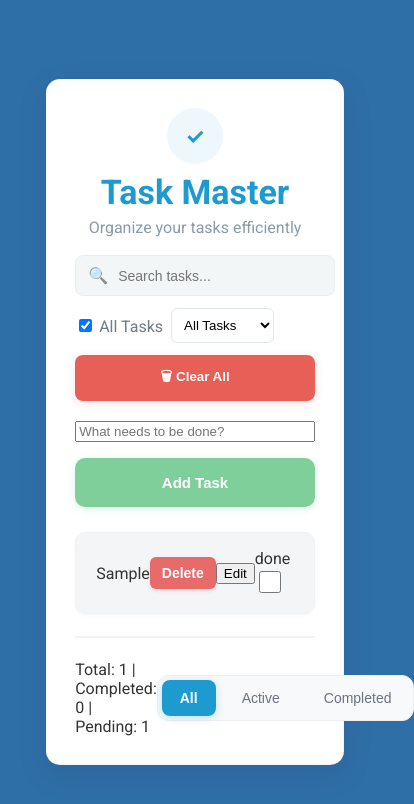
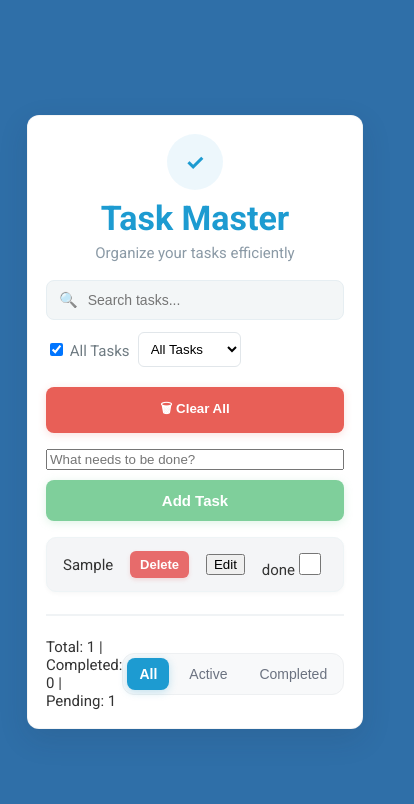
Before and after one commit to anasn77/toDoList, a plain HTML site: page index.html in a window 390 px wide. Both pictures are taken after typing "Sample" into the empty fields and a click on the button "Add Task". Shown: the whole page, 414 px wide, since content can reach past the window. Drawn offline with Linux system fonts and the light colour scheme.

Commit message:
Improve mobile responsive design - Fix task layout and Clear button positioning

```diff
--- a/style.css
+++ b/style.css
@@ -36,11 +36,38 @@ html,body{height:100%;margin:0;font-family:Roboto, system-ui, -apple-system, "Se
 .tagline{margin:6px 0 0;color:#8b9aa6;font-weight:400}
 
 /* Controls */
-.controls{display:flex;align-items:center;justify-content:space-between;margin:16px 0}
-.left-controls{display:flex;gap:12px;align-items:center}
-.search{display:flex;align-items:center;background:#f3f6f7;border:1px solid #e6eef2;padding:10px 12px;border-radius:8px;min-width:260px}
+.controls {
+  display: flex;
+  align-items: flex-start;
+  justify-content: space-between;
+  margin: 16px 0;
+  flex-wrap: wrap;
+  gap: 12px;
+}
+.left-controls{
+  display: flex;
+  gap: 12px;
+  align-items: center;
+  flex: 1;
+}
+.search{
+  display:flex;
+  align-items:center;
+  background:#f3f6f7;
+  border:1px solid #e6eef2;
+  padding:10px 12px;
+  border-radius:8px;
+  min-width:260px;
+  flex: 1;
+}
 .search .icon{margin-right:8px;opacity:.7}
-.search input{border:0;background:transparent;outline:none;font-size:14px}
+.search input{
+  border:0;
+  background:transparent;
+  outline:none;
+  font-size:14px;
+  width: 100%;
+}
 
 .filter{display:flex;align-items:center;gap:8px;color:#6f7b82}
 .filter select{padding:8px;border-radius:6px;border:1px solid #e1e6ea;background:#fff}
@@ -255,13 +282,99 @@ html,body{height:100%;margin:0;font-family:Roboto, system-ui, -apple-system, "Se
 }
 
 /* Responsive tweaks */
+/* Mobile (small devices) */
 @media (max-width:520px){
-  .controls{flex-direction:column;gap:12px;align-items:stretch}
-  .left-controls{flex-direction:column;align-items:stretch}
+  html,body{font-size:15px}
+  .wrap{padding:20px}
+  .card{padding:18px;width:100%;border-radius:12px}
+
+  /* Controls section */
+  .controls{
+    flex-direction:column;
+    gap:16px;
+    align-items:stretch;
+  }
+  .left-controls{
+    flex-direction:column;
+    align-items:stretch;
+    width:100%;
+  }
   .search{width:100%}
-  .add-task{flex-direction:column}
-  .btn-clear{width:100%}
+  .clear{
+    width:100%;
+    margin-top:4px;
+    order:3;
+  }
+
+  /* Make add task input + button span the full width stacked */
+  .add-task{
+    flex-direction:column;
+    gap:10px;
+    margin:16px 0;
+  }
+  .task-input{
+    width:100%;
+    padding:12px;
+  }
+  .add_task{
+    width:100%;
+    padding:12px;
+    border-radius:8px;
+  }
+
+  /* Task cards: keep content inline with actions */
+  .task{
+    flex-direction:row;
+    align-items:center;
+    justify-content:space-between;
+    gap:12px;
+    padding:12px 16px;
+  }
+  .task-left{
+    flex:1;
+    min-width:0; /* Prevent flex item from overflowing */
+    gap:10px;
+  }
+  .task-text{
+    flex:1;
+    min-width:0;
+    overflow:hidden;
+    text-overflow:ellipsis;
+    white-space:nowrap;
+  }
+  .task-actions{
+    display:flex;
+    gap:8px;
+    flex-shrink:0;
+  }
+  .edit, .delete {
+    padding:6px 10px;
+    font-size:13px;
+  }
+
+  .filter-btn{padding:8px 12px}
 }
+
+/* Tablet (medium devices) */
+@media (min-width:521px) and (max-width:1023px) {
+  html,body{font-size:15.5px}
+  .card{width:92%;padding:22px}
+  .add_task{padding:12px 24px}
+  .task{padding:14px 18px}
+}
+
+/* Laptop / Desktop (larger screens) */
+@media (min-width:1024px){
+  html,body{font-size:16px}
+  .wrap{padding:48px}
+  .card{width:900px;padding:36px}
+  .card-head h1{font-size:40px}
+  .add-task{gap:20px}
+  .add_task{padding:18px 36px;font-size:16px}
+  .task{padding:18px 24px;border-radius:12px}
+  .task-text{font-size:17px}
+}
+
 .task.done {
-  opacity: 0.4  ;
+  opacity: 0.4;
 }
```
